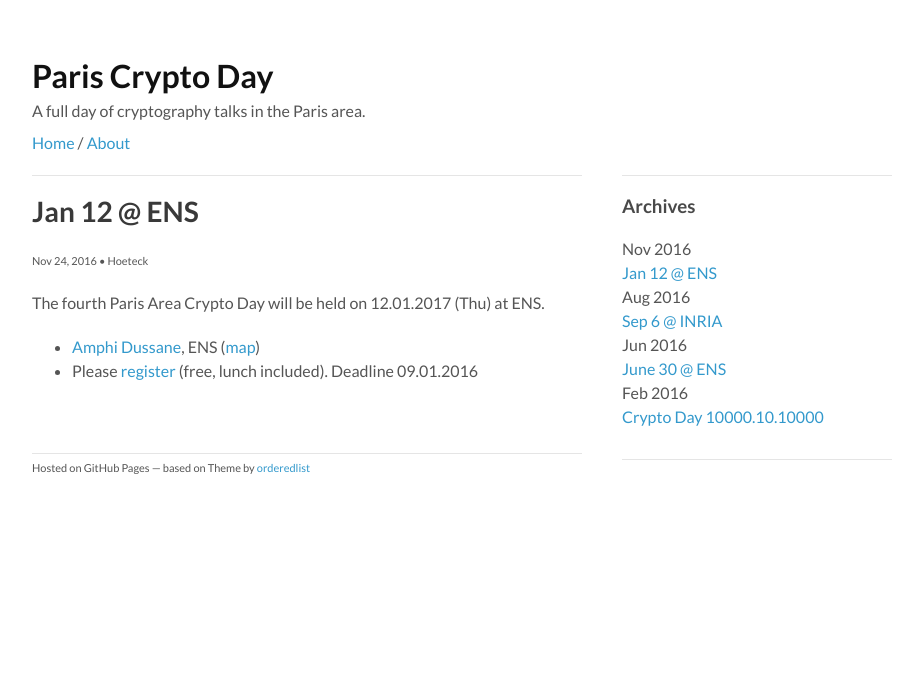
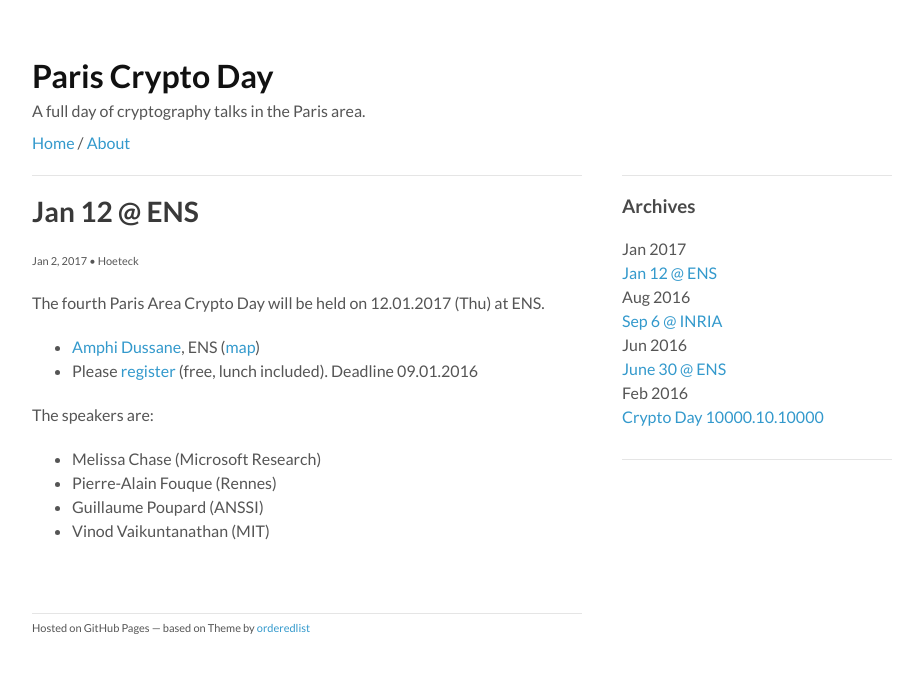
Before and after one commit to pariscryptoday/pariscryptoday.github.io, a Jekyll site: the page built from _posts/2016-10-11-fourth.md, in a window 1280 px wide. Shown: the top 673 px of the page, without its empty margins (178-1101 px from the left). Built offline with Jekyll 4.4.1, drawn with Linux system fonts in a browser that asks for light colours.

Commit message:
Update 2016-10-11-fourth.md

```diff
--- a/_posts/2016-10-11-fourth.md
+++ b/_posts/2016-10-11-fourth.md
@@ -2,7 +2,7 @@
 layout: post
 title:  "Jan 12 @ ENS"
 author: "Hoeteck"
-date:   2016-11-24 10:10:00
+date:   2017-01-02 10:10:00
 ---
 
 The fourth Paris Area Crypto Day will be held on 12.01.2017 (Thu) at
@@ -10,3 +10,10 @@ ENS.
 
 * [Amphi Dussane](http://www.di.ens.fr/CryptoAccess.html.en), ENS ([map](http://www.di.ens.fr/~wee/docs/ENS-map.pdf))
 * Please [register](https://docs.google.com/forms/d/1yAlkUyKNNxf0JeYJ_n9hgJHboi3lCgB-0TG6PqHVReU/viewform) (free, lunch included). Deadline 09.01.2016
+
+The speakers are:
+
+* Melissa Chase (Microsoft Research)
+* Pierre-Alain Fouque (Rennes)
+* Guillaume Poupard (ANSSI)
+* Vinod Vaikuntanathan (MIT)
```
